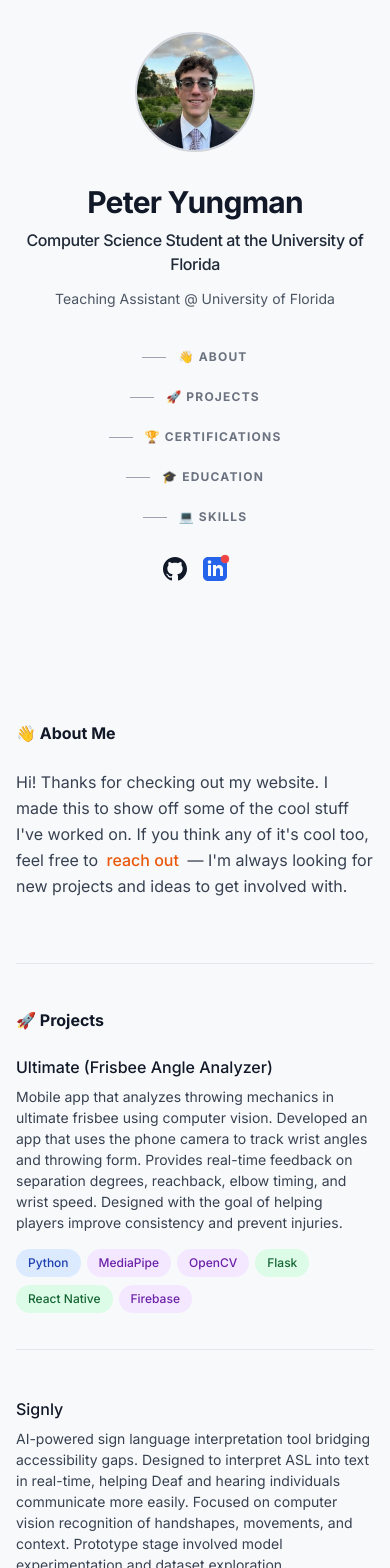
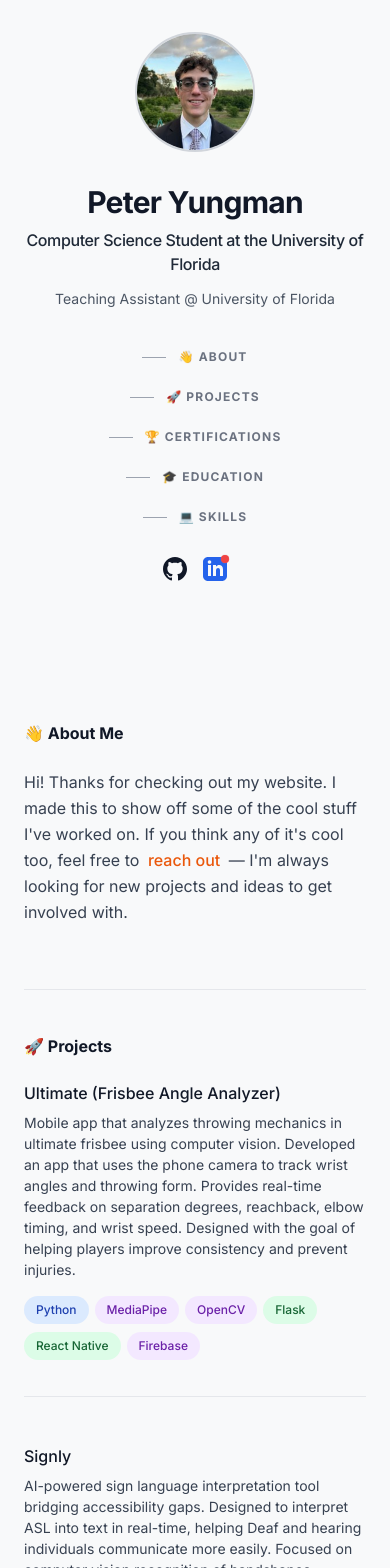
Before and after one commit to petery23/portfolio_website, a Next.js app: page / in a window 390 px wide. Shown: the top 1568 px of the page. Built offline with nearby package versions, Linux system fonts and the light colour scheme.

Commit message:
- Added horizontal padding for mobile view - Got rid of unneccessary in progress indicator

```diff
--- a/app/components/AboutSection.tsx
+++ b/app/components/AboutSection.tsx
@@ -16,7 +16,7 @@ export default function AboutSection() {
 			animate={isInView ? { opacity: 1, y: 0 } : { opacity: 0, y: 50 }}
 			transition={{ duration: 0.6, ease: "easeOut" }}
 		>
-			<div className="sticky top-0 z-10 bg-[#f8f9fa] py-3 sm:py-4 -mx-4 sm:-mx-6 px-4 sm:px-6 mb-3 sm:mb-4">
+			<div className="sticky top-0 z-10 bg-[#f8f9fa] py-3 sm:py-4 -mx-6 sm:-mx-6 px-6 sm:px-6 mb-3 sm:mb-4">
 				<h2 className="text-base sm:text-lg font-bold text-gray-900">👋 About Me</h2>
 			</div>
 			<div className="prose prose-gray max-w-none">
--- a/app/components/CertificationsSection.tsx
+++ b/app/components/CertificationsSection.tsx
@@ -26,7 +26,7 @@ export default function CertificationsSection() {
 			animate={isInView ? { opacity: 1, y: 0 } : { opacity: 0, y: 50 }}
 			transition={{ duration: 0.6, ease: "easeOut" }}
 		>
-			<div className="sticky top-0 z-10 bg-[#f8f9fa] py-3 sm:py-4 -mx-4 sm:-mx-6 px-4 sm:px-6 mb-3 sm:mb-4">
+			<div className="sticky top-0 z-10 bg-[#f8f9fa] py-3 sm:py-4 -mx-6 sm:-mx-6 px-6 sm:px-6 mb-3 sm:mb-4">
 				<h2 className="text-base sm:text-lg font-bold text-gray-900">🏆 Certifications</h2>
 			</div>
 			<div>
@@ -44,11 +44,6 @@ export default function CertificationsSection() {
 							<span className="font-medium text-gray-900 group-hover:text-blue-600">
 								{cert.name}
 							</span>
-							{cert.status === 'in-progress' && (
-								<span className="inline-flex items-center px-2 py-1 rounded-full text-xs font-medium bg-blue-100 text-blue-800">
-									In Progress
-								</span>
-							)}
 						</div>
 						<p className="text-gray-700">{cert.issuer}</p>
 						<p className={`text-sm mt-1 ${
--- a/app/components/EducationSection.tsx
+++ b/app/components/EducationSection.tsx
@@ -16,7 +16,7 @@ const education = [
 			},
 			{
 				title: 'Relevant Courses',
-				items: ['Data Structures and Algorithms'],
+				items: ['Data Structures and Algorithms', 'Computer Organization and Architecture', 'Software Engineering', 'Operating Systems'],
 			},
 		],
 	},
@@ -35,7 +35,7 @@ export default function EducationSection() {
 			animate={isInView ? { opacity: 1, y: 0 } : { opacity: 0, y: 50 }}
 			transition={{ duration: 0.6, ease: "easeOut" }}
 		>
-			<div className="sticky top-0 z-10 bg-[#f8f9fa] py-3 sm:py-4 -mx-4 sm:-mx-6 px-4 sm:px-6 mb-3 sm:mb-4">
+			<div className="sticky top-0 z-10 bg-[#f8f9fa] py-3 sm:py-4 -mx-6 sm:-mx-6 px-6 sm:px-6 mb-3 sm:mb-4">
 				<h2 className="text-base sm:text-lg font-bold text-gray-900">🎓 Education</h2>
 			</div>
 			{education.map((edu, index) => (
--- a/app/components/ProjectsSection.tsx
+++ b/app/components/ProjectsSection.tsx
@@ -130,8 +130,8 @@ export default function ProjectsSection() {
             animate={isInView ? { opacity: 1, y: 0 } : { opacity: 0, y: 50 }}
             transition={{ duration: 0.6, ease: "easeOut" }}
         >
-            {/* The sticky wrapper is now correct: it has the sticky, top-0, z-10, and bg-[#f8f9fa] classes */}
-			<h2 className="text-base sm:text-lg font-bold text-gray-900 mb-3 sm:mb-4 sticky top-0 z-50 bg-[#f8f9fa] py-3 sm:py-4 -mx-4 sm:-mx-6 px-4 sm:px-6">
+			{/* The sticky wrapper is now correct: it has the sticky, top-0, z-10, and bg-[#f8f9fa] classes */}
+			<h2 className="text-base sm:text-lg font-bold text-gray-900 mb-3 sm:mb-4 sticky top-0 z-50 bg-[#f8f9fa] py-3 sm:py-4 -mx-6 sm:-mx-6 px-6 sm:px-6">
 				🚀 Projects
 			</h2>
             <ul className="group/list">
--- a/app/components/SkillsSection.tsx
+++ b/app/components/SkillsSection.tsx
@@ -29,7 +29,7 @@ export default function SkillsSection() {
 			animate={isInView ? { opacity: 1, y: 0 } : { opacity: 0, y: 50 }}
 			transition={{ duration: 0.6, ease: "easeOut" }}
 		>
-			<div className="sticky top-0 z-10 bg-[#f8f9fa] py-3 sm:py-4 -mx-4 sm:-mx-6 px-4 sm:px-6 mb-3 sm:mb-4">
+			<div className="sticky top-0 z-10 bg-[#f8f9fa] py-3 sm:py-4 -mx-6 sm:-mx-6 px-6 sm:px-6 mb-3 sm:mb-4">
 				<h2 className="text-base sm:text-lg font-bold text-gray-900">💻 Skills</h2>
 			</div>
  			<div className="space-y-6">
--- a/app/page.tsx
+++ b/app/page.tsx
@@ -13,7 +13,7 @@ export default function SimplePortfolio() {
 		window.scrollTo(0, 0);
 	}, []);
 	return (
-		<div className="lg:flex lg:justify-between lg:gap-4 max-w-6xl mx-auto px-4 sm:px-6 lg:px-8">
+		<div className="lg:flex lg:justify-between lg:gap-4 max-w-6xl mx-auto px-6 sm:px-6 lg:px-8">
 			<header className="lg:sticky lg:top-0 lg:flex lg:max-h-screen lg:w-1/2 lg:flex-col lg:justify-between lg:py-24 py-8 text-center lg:text-left">
 				<HeroSection />
 			</header>
```
